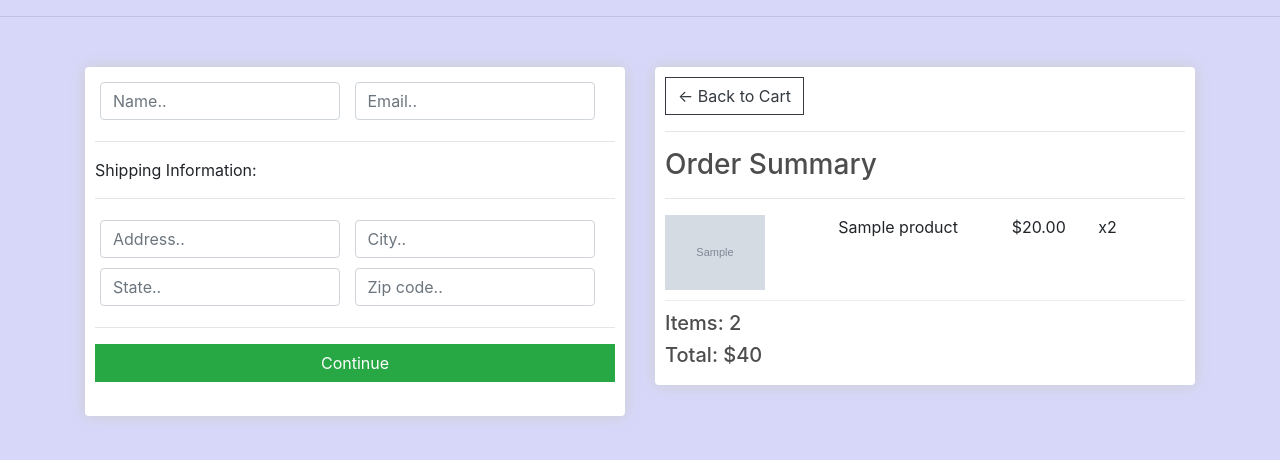
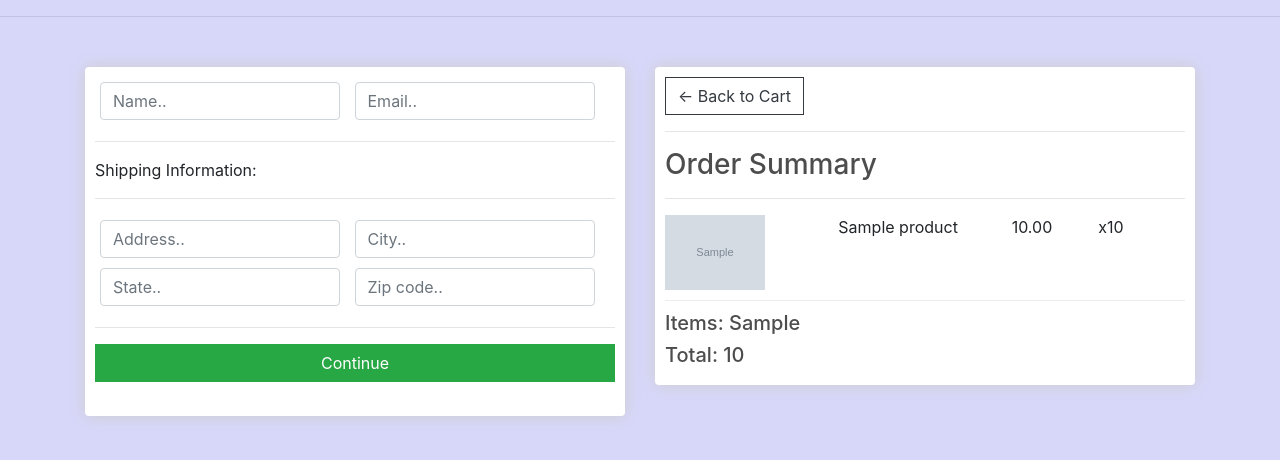
Before and after one commit to Muntaaha/multivendor, a Django app: template store/templates/store/checkout.html in a window 1280 px wide. Shown: the part 57-517 px from the top of the page. Run offline with Django 3.2, Linux system fonts and the light colour scheme; the template is opened without the code that fills it: most values are stand-ins (such as "Sample title", 1, 10 or a date in 2020); grey boxes marked "Sample" are stand-in pictures; some libraries are stand-ins or nearby versions.

Commit message:
checkout-template-data-render

```diff
--- a/store/templates/store/checkout.html
+++ b/store/templates/store/checkout.html
@@ -53,12 +53,12 @@
             <div class="cart-row">
                 <div style="flex:2"><img class="row-image" src="{{item.product.imageURL}}"></div>
                 <div style="flex:2"><p>{{item.product.name}}</p></div>
-                <div style="flex:1"><p>$20.00</p></div>
-                <div style="flex:1"><p>x2</p></div>
+                <div style="flex:1"><p>{{item.product.price|floatformat:2}}</p></div>
+                <div style="flex:1"><p>x{{item.quantity}}</p></div>
             </div>
             {% endfor %}
-            <h5>Items:   2</h5>
-            <h5>Total:   $40</h5>
+            <h5>Items:   {{order.get_cart_items}}</h5>
+            <h5>Total:   {{order.get_cart_total}}</h5>
         </div>
 	</div>
 </div>
```
Also changed, not shown: db.sqlite3.
